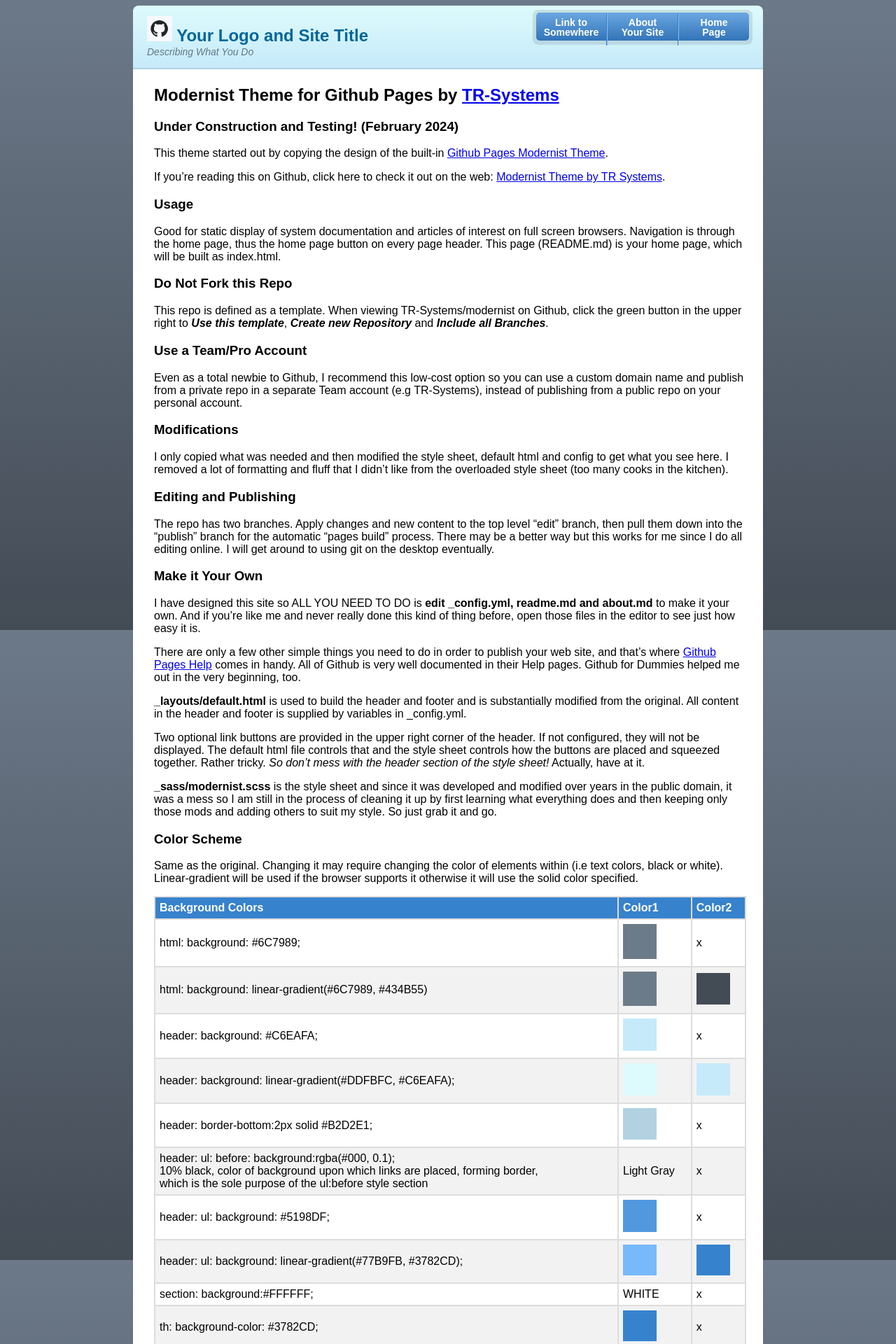
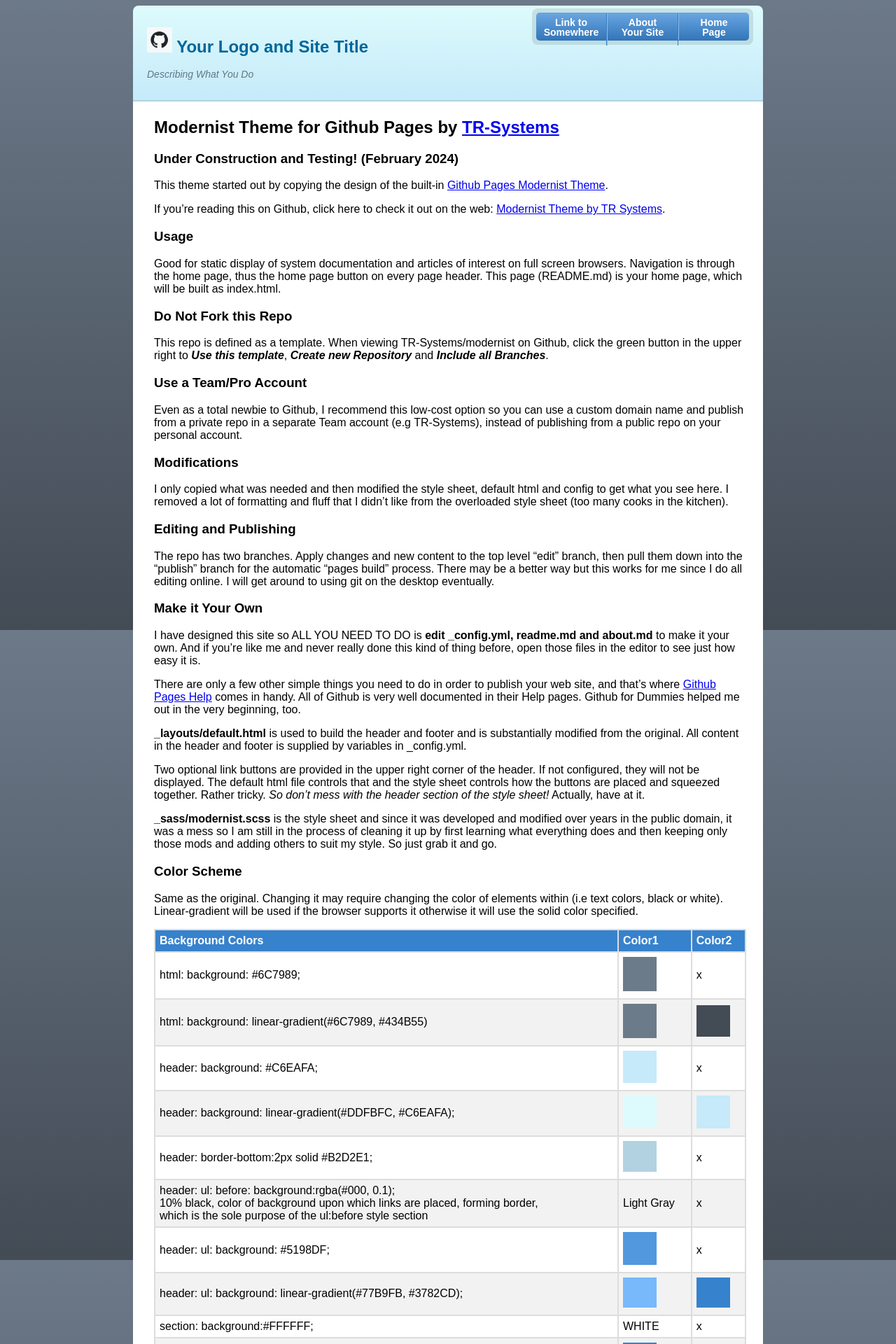
Before and after one commit to TR-Systems/modernist, a Jekyll site: the page built from README.md, in a window 1280 px wide. Shown: the top 1920 px of the page at 70% size. Built offline with Jekyll 4.4.1, drawn with Linux system fonts in a browser that asks for light colours; our own code applies the rules of GitHub Pages for plain Markdown files.

Commit message:
Update modernist.scss

```diff
--- a/_sass/modernist.scss
+++ b/_sass/modernist.scss
@@ -7,12 +7,12 @@
   height: 100%;
 }
 /*   padding: 10px 0; */
+/*   margin: 8px; */
+/*   font-weight: normal; */
 body {
-  margin: 8px;
   font-family: Arial, Helvetica, sans-serif;
   font-size: 16px;
   color: black;
-  font-weight: normal;
 }
 /* Removed background color and changed width to 900 */
 .wrapper {
@@ -29,16 +29,16 @@
   padding:15px 20px;
   border-bottom:2px solid #B2D2E1;
 
+/*    margin:0; */
+/*    padding:0; */
   h1 {
-    margin:0;
-    padding:0;
     font-size:24px;
     line-height:1.2;
     color:#069;
   }
 
+/*     margin:0; */
   p {
-    margin:0;
     color:#61778B;
     width:600px; /* make it long enough for site.description */
     font-size:14px;
@@ -73,12 +73,12 @@
       content:'';
       position:absolute;
       z-index:-1;
-      left:-5px;
-      top:-4px;
-      right:-5px;
+      left:-6px;
+      top:-6px;
+      right:-6px;
       bottom:-6px;
+      border-radius: 8px;
       background:rgba(#000, 0.1);
-      border-radius: 8px;
     }
 
     li {
```
